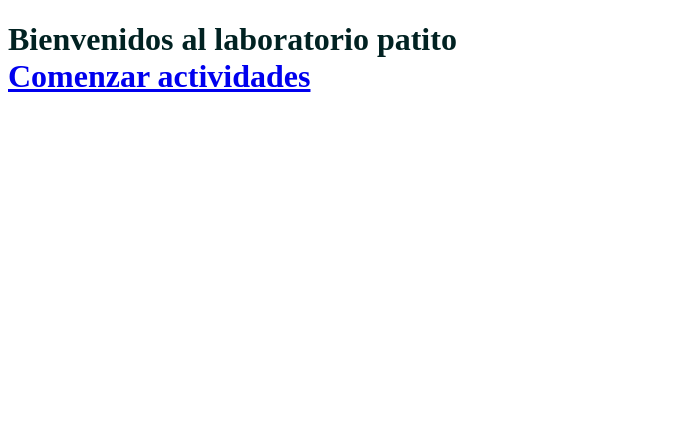
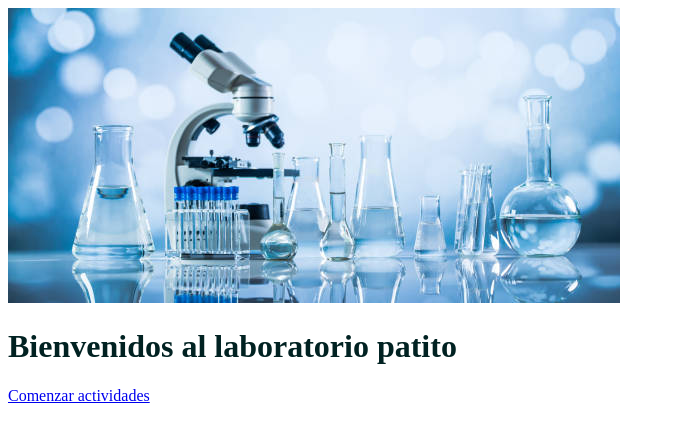
Before and after one commit to randysmc/ProyectoLabPatito, a website: page views/index.html in a window 1280 px wide. Shown: the whole page, without its empty margins (0-675 px from the left). Drawn offline with Linux system fonts and the light colour scheme.

Commit message:
lo calificado

```diff
--- a/views/index.html
+++ b/views/index.html
@@ -8,12 +8,11 @@
 
 </head>
 <body style="color: brown;" aria-colcount="anonymous">
-
+    <img src="../public/image/lab.jpg">
     <h1 style="color: rgb(1, 34, 34);">
         Bienvenidos al laboratorio patito
         <br>
-        <A HREF="http://localhost:5000/login"> Comenzar actividades </A>
-
     </h1>
+    <A HREF="http://localhost:5000/login"> Comenzar actividades </A>
 </body>
 </html>
```
Also changed, not shown: public/image/lab.jpg (renamed from public/image/istockphoto-842452752-612x612.jpg).
